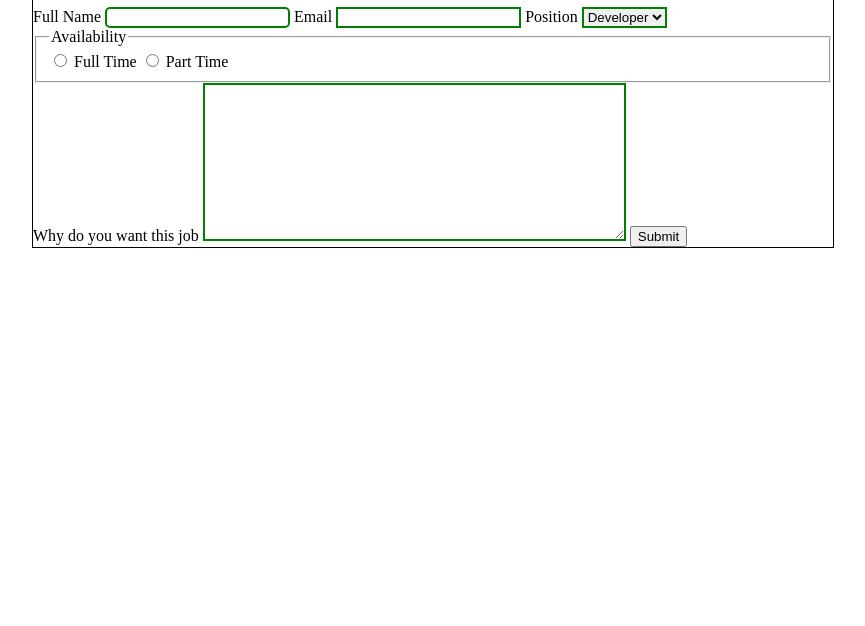
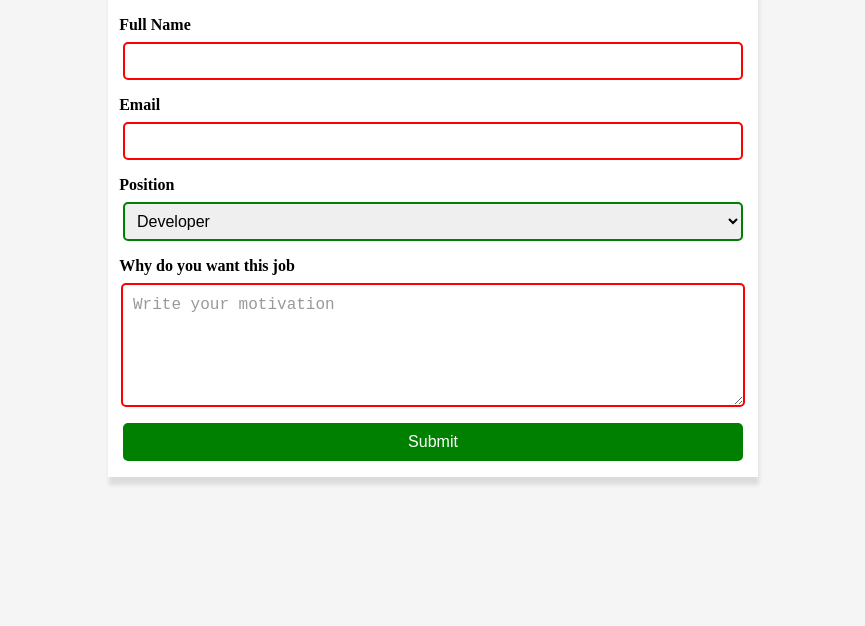
Before and after one commit to r8ye/learning-css, a plain HTML site: page Job Application Form/appy.html in a window 1280 px wide. Shown: the part 174-800 px from the top of the page, without its empty margins (207-1072 px from the left). Drawn offline with Linux system fonts and the light colour scheme.

Commit message:
Add new files and updates

```diff
--- a/Job Application Form/apply.css
+++ b/Job Application Form/apply.css
@@ -1,18 +1,24 @@
 body {
-  background-color: white;
+  background-color: whitesmoke;
   margin: 0 auto;
   padding-top: 100px;
 }
 
 .container {
   width: 80%;
-  max-width: 800px;
+  max-width: 650px;
   margin-left: auto;
   margin-right: auto;
-  border: 1px solid black;
+  box-shadow: 1px 8px 4px rgba(0,0.1,0.1,0.1);
+  background-color: white;
 }
 
-input:focus, textarea:focus {
+h1 {
+  text-align: center;
+  margin-bottom: 1em;
+}
+
+input:focus, textarea:focus, select:focus {
   border: 2px solid black;
 }
 
@@ -43,6 +49,64 @@ button:hover {
 
 }
 
-input:first-of-type {
+form {
+  display: flex;
+  flex-direction: column;
+}
+
+.name, .email, .position, .message {
+  font-size: 1rem;
+  font-weight: bold;
+  margin-bottom: 0.5em;
+  padding-left: 0.7em;
+}
+
+input {
+  font-size: 1rem;
+  padding: 0.5em;
+  width: 600px;
   border-radius: 5px;
+  margin-left: auto;
+  margin-right: auto;
+  margin-bottom: 1em;
 }
+
+select {
+  font-size: 1rem;
+  padding: 0.5em;
+  width: 620px;
+  border-radius: 5px;
+  margin-left: auto;
+  margin-right: auto;
+  margin-bottom: 1em;
+}
+
+textarea {
+  width: 600px;
+  border-radius: 5px;
+  margin-left: auto;
+  margin-right: auto;
+  padding: 10px;
+  font-size: 1rem;
+  height: 100px;
+  margin-bottom: 1em;
+}
+
+textarea::placeholder {
+  padding-top: 1px;
+  font-size: 1rem;
+  color: #999;
+}
+
+button {
+  margin-left: auto;
+  margin-right: auto;
+  margin-bottom: 1em;
+  width: 620px;
+  padding: 0.5em;
+  font-size: 1rem;
+  border-radius: 5px;
+  border: 2px solid green;
+  background-color: green;
+  color: white;
+}
--- a/Job Application Form/appy.html
+++ b/Job Application Form/appy.html
@@ -11,30 +11,21 @@
         <form action="#" method="GET">
             <h1>Job Application Form</h1>
 
-            <label for="name">Full Name</label>
-            <input type="text" id="name">
+            <label for="name" class="name">Full Name</label>
+            <input type="text" id="name" required>
 
-            <label for="email">Email</label>
-            <input type="email" id="email">
+            <label for="email" class="email">Email</label>
+            <input type="email" id="email" required>
 
-            <label for="position">Position</label>
-            <select id="position" name="position">
+            <label for="position" class="position">Position</label>
+            <select id="position" name="position" required>
                 <option value="developer">Developer</option>
                 <option value="designer">Designer</option>
                 <option value="manager">Manager</option>
             </select>
 
-            <fieldset class="radio-group">
-                <legend>Availability</legend>
-
-                <input type="radio" name="availability" id="full-time" value="full-time">
-                <label for="full-time">Full Time</label>
-                <input type="radio" name="availability" id="part-time" value="part-time">
-                <label for="part-time">Part Time</label>
-            </fieldset>
-
-            <label for="message">Why do you want this job</label>
-            <textarea id="message" cols="50" rows="10"></textarea>
+            <label for="message" class="message">Why do you want this job</label>
+            <textarea id="message" cols="20" rows="8" placeholder="Write your motivation" required></textarea>
 
             <button type="submit">Submit</button>
         </form>
```
